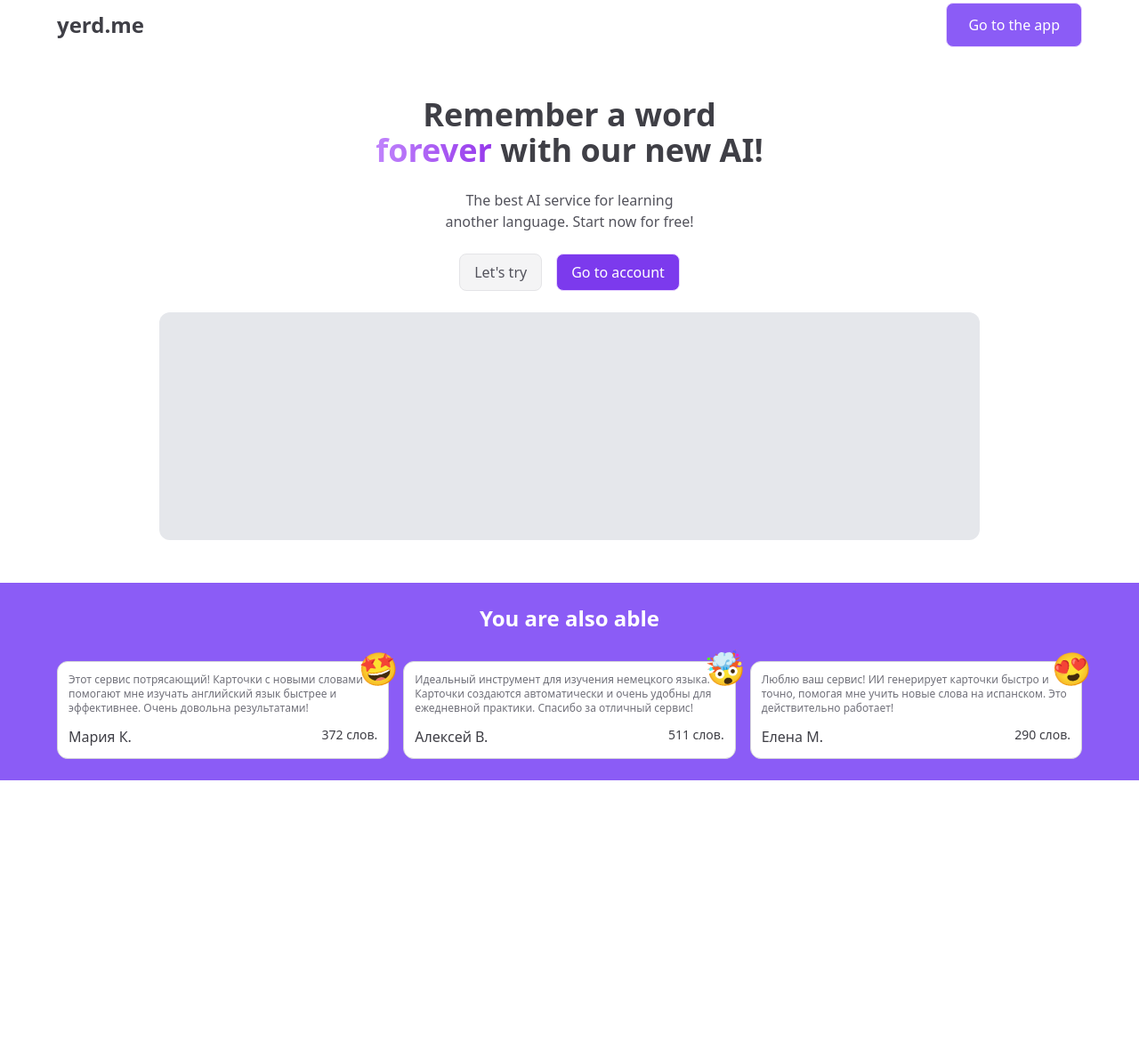
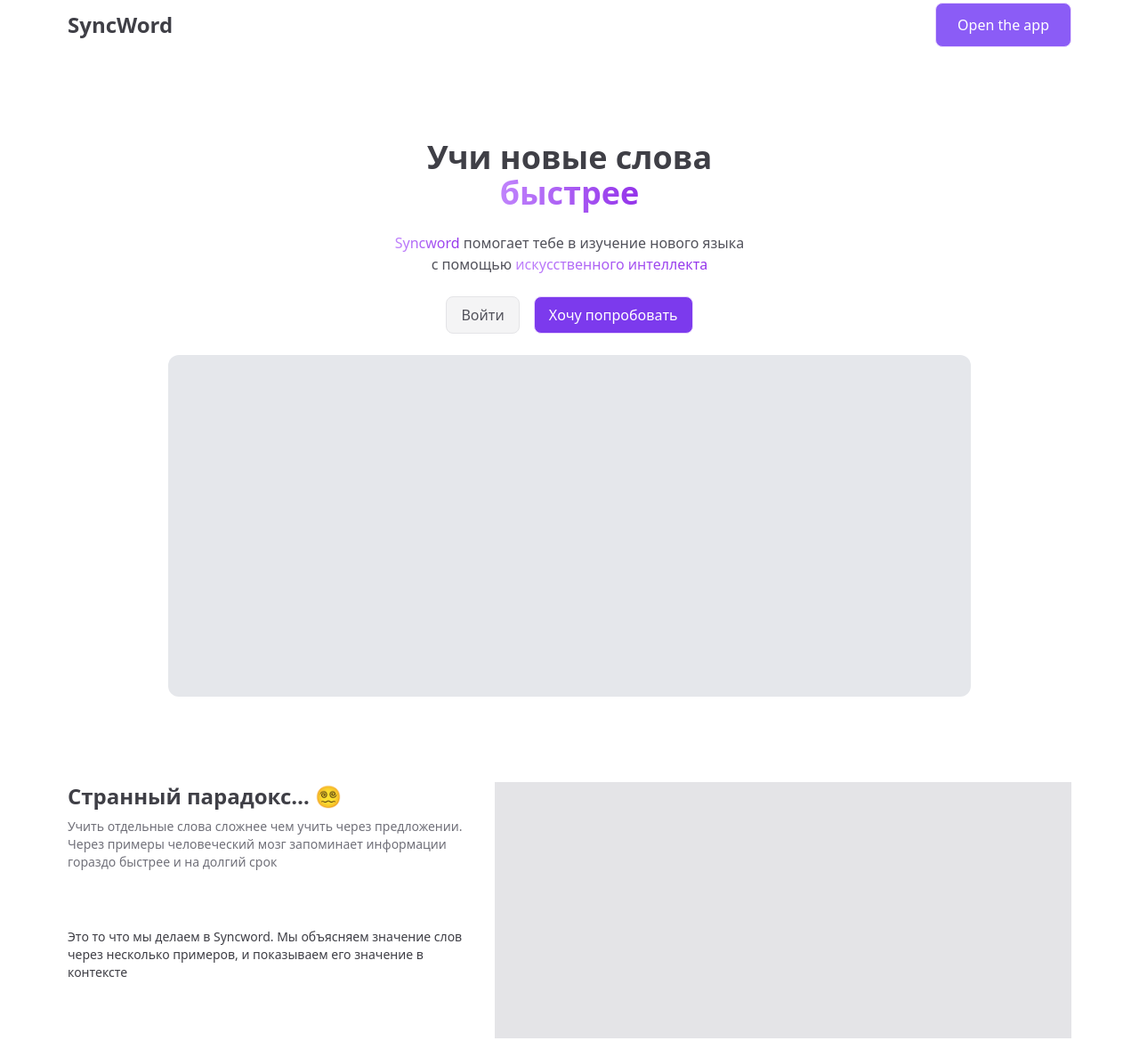
Before and after one commit to ethanhamilthon/woerter, an Astro site in the folder landing/: page / in a window 1280 px wide. Shown: the part 5-1175 px from the top of the page at 89% size. Before the commit the page ends 882 px from the top, so only its background shows below. Built offline with nearby package versions, Linux system fonts and the light colour scheme; Astro itself is replaced by a stand-in of ours.

Commit message:
landing updated

```diff
--- a/docker-compose.yml
+++ b/docker-compose.yml
@@ -27,3 +27,6 @@
     container_name: go_app
     ports:
       - "8081:8081"
+    volumes:
+      - ./main.db:/app/main.db
+      - ./log.db:/app/log.db
--- a/landing/src/components/Header.astro
+++ b/landing/src/components/Header.astro
@@ -1,8 +1,8 @@
 <header class="w-full">
   <div class="container flex justify-between items-center py-2">
-    <span class="text-2xl font-bold text-zinc-700">yerd.me</span>
-    <a href="/app/" class="flex justify-center items-center px-6 py-3 rounded-lg text-white bg-violet-500 border border-purple-200">
-      Go to the app
+    <span class="text-2xl font-bold text-zinc-700">SyncWord</span>
+    <a href="/app/" class="flex justify-center items-center px-4 py-2 sm:px-6 sm:py-3 rounded-lg text-white bg-violet-500 border border-purple-200">
+      Open the app
     </a>
   </div>
 </header>
--- a/landing/src/components/Hero.astro
+++ b/landing/src/components/Hero.astro
@@ -1,30 +1,30 @@
-<main class="container flex items-center flex-col gap-6 justify-center my-12">
+<main class="container flex items-center flex-col gap-6 justify-center">
   <h1 class="text-3xl sm:text-4xl font-bold text-zinc-700 text-center">
-    Remember a word
-    <br />
+    Учи новые слова
+    <br/>
     <span class="bg-gradient-to-r from-purple-400 to-purple-600 text-transparent bg-clip-text">
-      forever
-    </span>{" "}
-    with our new AI!
+      быстрее
+    </span>
   </h1>
   <h3 class="font-light sm:text-base text-sm text-zinc-600 text-center">
-    The best AI service for learning
-    <br />
-    another language. Start now for free!
+    <span class="bg-gradient-to-r font-medium from-purple-400 to-purple-600 text-transparent bg-clip-text">Syncword</span> помогает тебе в изучение нового языка
+    <br/>
+    с помощью <span class="bg-gradient-to-r font-medium from-purple-400 to-purple-600 text-transparent bg-clip-text">искусственного интеллекта</span>
+
   </h3>
   <div class="flex gap-4">
-    <button
-
-    class="py-2 px-4 bg-zinc-100 text-zinc-600 border border-zinc-200 rounded-lg hover:bg-zinc-200 duration-150"
+    <a
+      href="/app/"
+      class="py-2 px-4 bg-zinc-100 text-zinc-600 border border-zinc-200 rounded-lg hover:bg-zinc-200 duration-150"
     >
-    Let's try
-    </button>
-    <button
-
-    class="py-2 px-4 bg-violet-600 text-white border border-purple-200 rounded-lg hover:bg-violet-700 duration-150"
+    Войти
+    </a>
+    <a
+      href="/app/"
+      class="py-2 px-4 bg-violet-600 text-white border border-purple-200 rounded-lg hover:bg-violet-700 duration-150"
     >
-    Go to account
-    </button>
+    Хочу попробовать
+    </a>
   </div>
-  <div class="w-4/5 bg-gray-200 rounded-xl h-64"></div>
+  <div class="w-full px-4 sm:w-4/5 bg-gray-200 rounded-xl h-96"></div>
 </main>
--- /dev/null
+++ b/landing/src/components/Paradox.astro
@@ -0,0 +1,17 @@
+<section class="flex container gap-8 min-h-72">
+  <div class="max-w-md flex flex-col justify-between h-full">
+    <div class="flex flex-col gap-2">
+      <h2 class="text-2xl font-bold text-zinc-700">
+        Странный парадокс… 😵‍💫
+      </h2>
+      <p class="text-sm font-light text-zinc-500">
+        Учить отдельные слова сложнее чем учить через предложении. Через примеры человеческий мозг запоминает информации гораздо быстрее и на долгий срок
+      </p>
+    </div>
+    <p class="text-sm font-light text-zinc-700 mt-16">
+      Это то что мы делаем в Syncword. Мы объясняем значение слов через несколько примеров, и показываем его значение в контексте
+    </p>
+  </div>
+  <div class="w-full h-72 bg-zinc-200">
+  </div>
+</section>
--- a/landing/src/components/Review.astro
+++ /dev/null
@@ -1,22 +0,0 @@
----
-interface Props {
-  name: string;
-  words: number;
-  text: string;
-  emoji: string;
-}
-const {name, words, text, emoji} = Astro.props
----
-
-<div class="flex-1 min-w-72 bg-white border border-zinc-300 rounded-xl flex flex-col p-3 gap-3 relative">
-  <span class="text-4xl absolute -top-3 -right-3 transform -rotate-12">
-    {emoji}
-  </span>
-  <p class="text-xs font-light text-zinc-500">{text}</p>
-  <div class="w-full flex justify-between">
-    <span class="font-medium text-zinc-700">{name}</span>
-    <span class="text-sm font-light text-zinc-700">
-      {words} слов.
-    </span>
-  </div>
-</div>
--- a/landing/src/components/Reviews.astro
+++ /dev/null
@@ -1,33 +0,0 @@
----
-import Review from "./Review.astro";
-
-const placeholder = [
-    {
-      name: "Мария К.",
-      words: 372,
-      emoji: "🤩",
-      text: "Этот сервис потрясающий! Карточки с новыми словами помогают мне изучать английский язык быстрее и эффективнее. Очень довольна результатами!",
-    },
-    {
-      name: "Алексей В.",
-      words: 511,
-      emoji: "🤯",
-      text: "Идеальный инструмент для изучения немецкого языка. Карточки создаются автоматически и очень удобны для ежедневной практики. Спасибо за отличный сервис!",
-    },
-    {
-      name: "Елена М.",
-      words: 290,
-      emoji: "😍",
-      text: "Люблю ваш сервис! ИИ генерирует карточки быстро и точно, помогая мне учить новые слова на испанском. Это действительно работает!",
-    },
-  ];
----
-
-<section class="w-full bg-violet-500 py-6 flex flex-col justify-center items-center gap-8 px-4">
-  <span class=" text-2xl text-white font-bold">You are also able</span>
-  <div class="container flex flex-wrap gap-4">
-    {placeholder.map((ph) => {
-      return <Review {...ph} />;
-    })}
-  </div>
-</section>
--- /dev/null
+++ b/landing/src/components/Whyus.astro
@@ -0,0 +1,25 @@
+---
+import WhyusCard from "./Whyus_card.astro";
+const texts = [
+  {title: "Все в одном клике:", desc: "Просто напиши слово, а мы сразу же покажем и перевод и как его использовать"},
+  {title: "Удобное повторение:", desc: "Ты можешь в любой момент повторить те слова, которых ты добавил, так ты запомнишь их навсегда"},
+  {title: "100% точный ответ:", desc: "Наши ответы созданы через мощные ИИ, которые на разы лучше чем обычные переводчики"},
+  {title: "0% лишней информации:", desc: "Тебе не придется искать информации по кускам, получи только то что тебе нужно"},
+]
+---
+
+<section class="flex justify-center w-full bg-gradient-to-br from-violet-500 to-violet-700 py-12">
+  <div class="container flex flex-col items-center gap-6">
+    <h2 class="text-2xl font-bold text-white">Почему с нами?</h2>
+    <div class="w-full flex flex-col md:flex-row md:items-start justify-center gap-4 ">
+      <div class="flex flex-col items-center justify-center gap-4">
+        <WhyusCard title="Все в одном клике:" desc="Просто напиши слово, а мы сразу же покажем и перевод и как его использовать"/>
+        <WhyusCard title="Удобное повторение:" desc="Ты можешь в любой момент повторить те слова, которых ты добавил, так ты запомнишь их навсегд"/>
+      </div>
+      <div class="flex flex-col items-center justify-center gap-4">
+        <WhyusCard title="100% точный ответ:" desc="Наши ответы созданы через мощные ИИ, которые на разы лучше чем обычные переводчики"/>
+        <WhyusCard title="0% лишней информации:" desc="Тебе не придется искать информации по кускам, получи только то что тебе нужно"/>
+      </div>
+    </div>
+  </div>
+</section>
--- /dev/null
+++ b/landing/src/components/Whyus_card.astro
@@ -0,0 +1,18 @@
+---
+interface Props{
+  title: string;
+  desc: string;
+}
+
+const {title, desc} = Astro.props
+---
+
+<div class="bg-gradient-to-br from-white to-violet-100 rounded-md max-w-80 w-full p-4">
+  <div>
+    <span>{title}</span>
+    <img src="" alt="" class="w-8 h-8 bg-zinc-100">
+  </div>
+  <p>
+    {desc}
+  </p>
+</div>
--- a/landing/src/layouts/Layout.astro
+++ b/landing/src/layouts/Layout.astro
@@ -16,7 +16,7 @@
 		<meta name="generator" content={Astro.generator} />
 		<title>{title}</title>
 	</head>
-	<body>
+	<body class="mb-24 flex flex-col w-full gap-24">
 		<slot />
 	</body>
 </html>
--- a/landing/src/pages/index.astro
+++ b/landing/src/pages/index.astro
@@ -1,12 +1,14 @@
 ---
 import Header from '../components/Header.astro';
 import Hero from '../components/Hero.astro';
-import Reviews from '../components/Reviews.astro';
+import Paradox from '../components/Paradox.astro';
+import Whyus from '../components/Whyus.astro';
 import Layout from '../layouts/Layout.astro';
 ---
 
 <Layout title="Welcome to Yerd.">
 	<Header/>
 	<Hero/>
-	<Reviews/>
+	<Paradox/>
+	<Whyus/>
 </Layout>
--- a/landing/tailwind.config.mjs
+++ b/landing/tailwind.config.mjs
@@ -4,7 +4,7 @@
   theme: {
     container: {
       center: true,
-      padding: "24px",
+      padding: "36px",
       screens: {
         "2xl": "1200px",
       },
```
